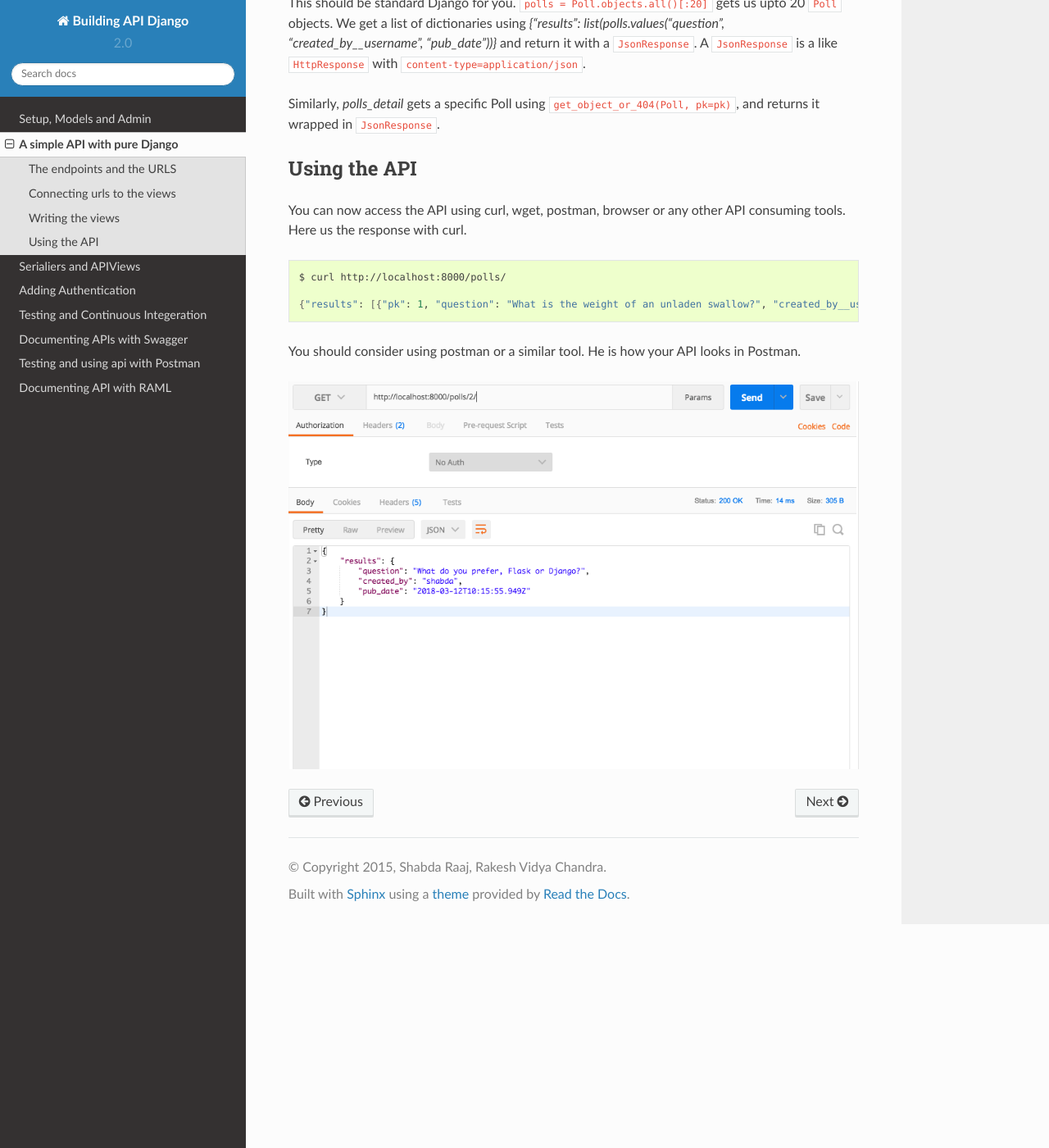
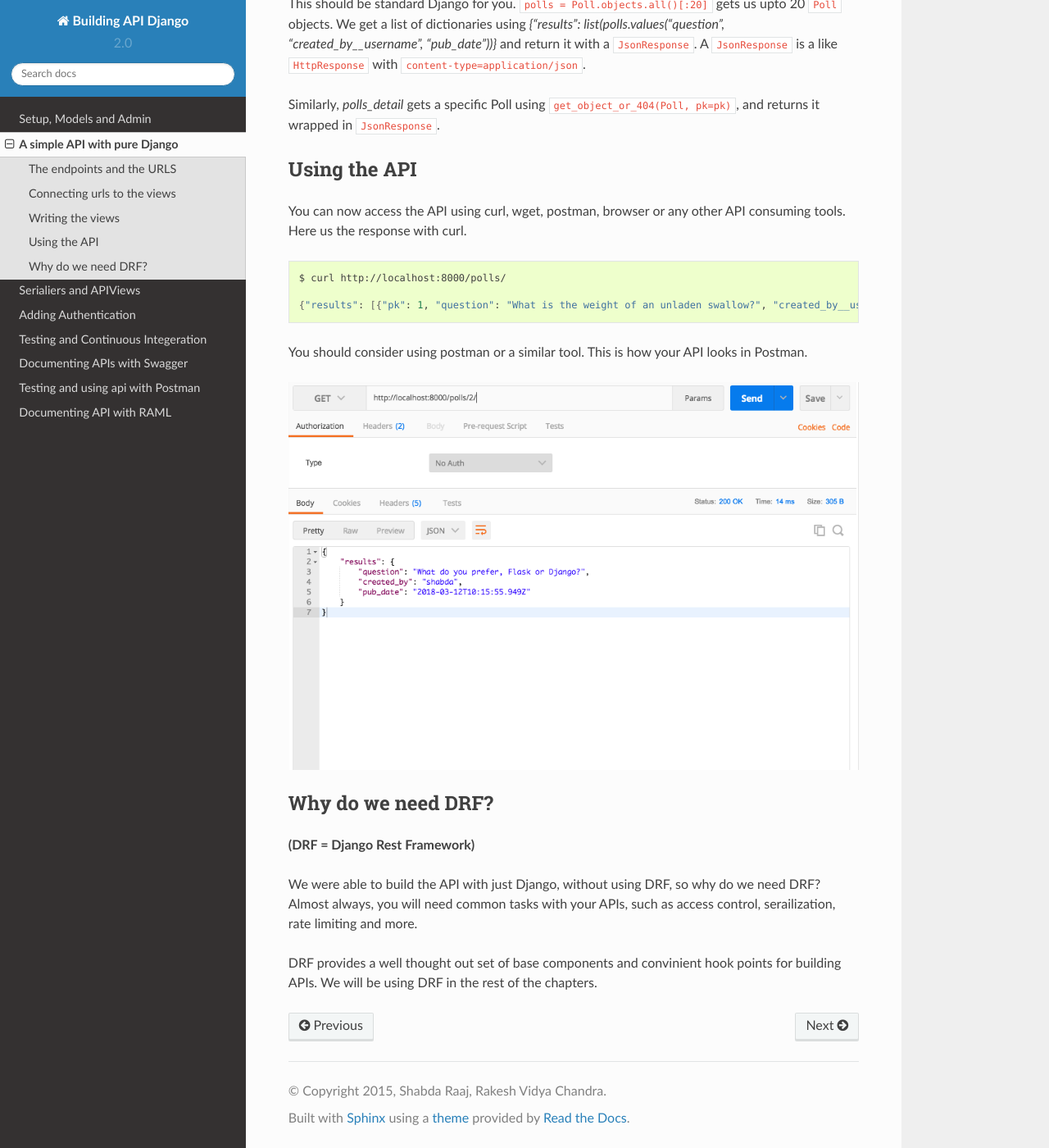
Before and after one commit to agiliq/building-api-django, a Sphinx documentation site: the page built from docs/apis-without-drf.rst, in a window 1280 px wide and 1400 px high, scrolled down 1358 px. Shown: the whole window at 82% size. Built offline with Sphinx 7.4.7 and the Read the Docs theme 2.0.0, drawn with Linux system fonts in a browser that asks for light colours; some of the changed text lies outside the part shown.

Commit message:
Update admin for chapter 1

```diff
--- a/docs/apis-without-drf.rst
+++ b/docs/apis-without-drf.rst
@@ -1,7 +1,8 @@
 A simple API with pure Django
 ========================================
 
-In this chapter, we will build an API with urse Django. We will not use Django Rest Framework (Or any other library).
+In this chapter, we will build an API with pure Django. We will not use Django Rest Framework (Or any other library).
+To start add some :code:`Poll` using the admin.
 
 The endpoints and the URLS
 +++++++++++++++++++++++++++++++
@@ -81,6 +82,17 @@ You can now access the API using curl, wget, postman, browser or any other API c
 
     {"results": [{"pk": 1, "question": "What is the weight of an unladen swallow?", "created_by__username": "shabda", "pub_date": "2018-03-12T10:14:19.002Z"}, {"pk": 2, "question": "What do you prefer, Flask or Django?", "created_by__username": "shabda", "pub_date": "2018-03-12T10:15:55.949Z"}, {"pk": 3, "question": "What is your favorite vacation spot?", "created_by__username": "shabda", "pub_date": "2018-03-12T10:16:11.998Z"}]}
 
-You should consider using postman or a similar tool. He is how your API looks in Postman.
+You should consider using postman or a similar tool. This is how your API looks in Postman.
 
 .. image:: postman_polls_detail.png
+
+
+Why do we need DRF?
+++++++++++++++++++++++++
+
+**(DRF = Django Rest Framework)**
+
+We were able to build the API with just Django, without using DRF, so why do we need DRF?
+Almost always, you will need common tasks with your APIs, such as access control, serailization, rate limiting and more.
+
+DRF provides a well thought out set of base components and convinient hook points for building APIs. We will be using DRF in the rest of the chapters.
```
Also changed, not shown: other parts of docs/apis-without-drf.rst (+1 -1 lines), docs/chapter1.rst (+14 -0 lines), 1 other file.
